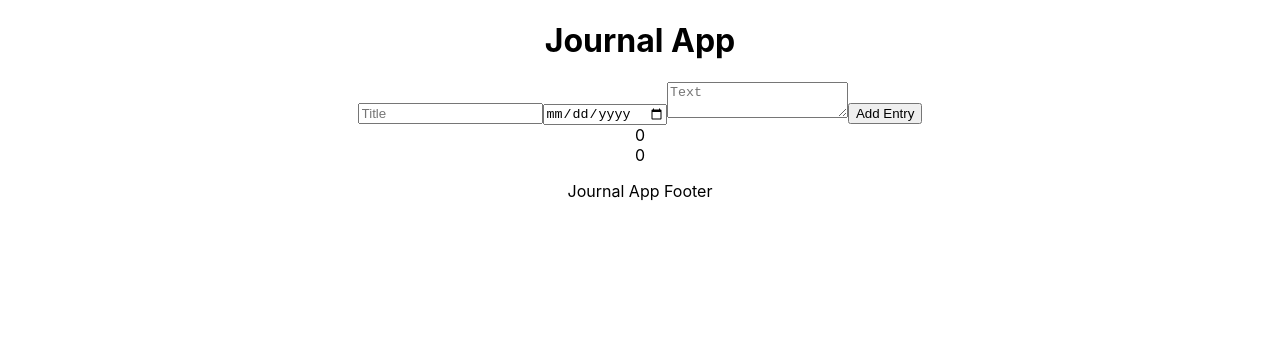
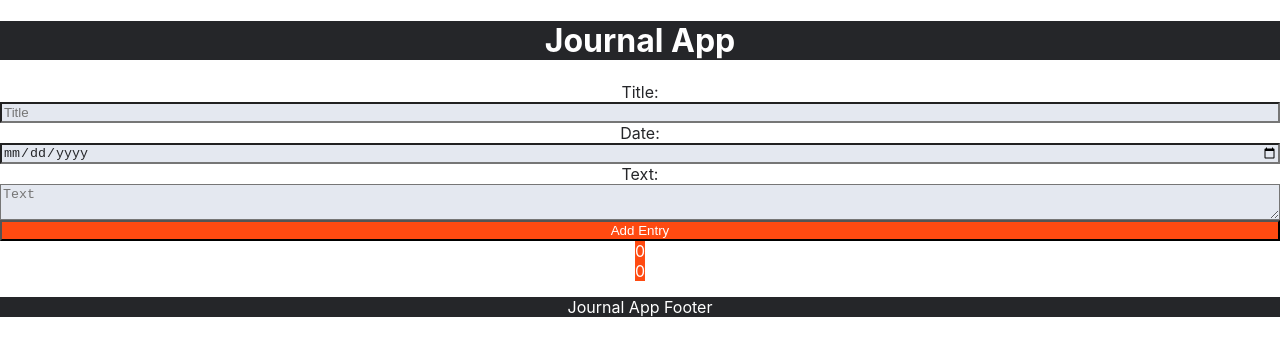
Before and after one commit to NAVSmith/journal, a React (Create React App) app: page / in a window 1280 px wide. Shown: the top 356 px of the page. Built offline with nearby package versions, Linux system fonts and the light colour scheme.

Commit message:
added class and some style (inline at the moment) to prepre for the components ; git pusj

```diff
--- a/src/App.js
+++ b/src/App.js
@@ -51,39 +51,50 @@ function App() {
   return (
     <Fragment>
      <div className="app">
-      <header className="App-header">
+      <header className="App-header" style={{ background: '#252629', color: '#ffffff' }}>
         <h1>Journal App</h1>
       </header>
       <main>
-        <section className="entry-form">
-          <form onSubmit={handleSubmit}>
+        <section className="entry-form" style={{ background: '#ffffff', color: '#252629' }}>
+        <form onSubmit={handleSubmit} style={{ display: 'flex', flexDirection: 'column' }}>
+          <label htmlFor="title">Title:</label>
           <input
             type="text"
+            id="title"
             placeholder="Title"
             value={title}
             onChange={handleTitleChange}
+            style={{ background: '#e4e8f0', color: '#252629' }}
           />
+          <label htmlFor="date">Date:</label>
           <input
             type="date"
+            id="date"
             placeholder="Date"
             value={date}
             onChange={handleDateChange}
+            style={{ background: '#e4e8f0', color: '#252629' }}
           />
+          <label htmlFor="text">Text:</label>
           <textarea
+            id="text"
             placeholder="Text"
             value={text}
             onChange={handleTextChange}
+            style={{ background: '#e4e8f0', color: '#252629' }}
           ></textarea>
-            <button type="submit">Add Entry</button>
+          <button type="submit" style={{ background: '#ff4a11', color: '#ffffff' }}>Add Entry</button>
           </form>
         </section>
-        <section className="entries-section">
+        <section className="entries-section" style={{ background: '#ffffff', color: '#252629' }}>
           <div className="tab-bar">
             <div className="tab">
-              <span className="badge">{entries.length}</span>
+              <span className="badge" style={{ background: '#ff4a11', color: '#ffffff' }}>{entries.length}</span>
             </div>
             <div className="tab">
-              <span className="badge">{entries.filter(entry => entry.favorite).length}</span>
+              <span className="badge" style={{ background: '#ff4a11', color: '#ffffff' }}>
+                {entries.filter(entry => entry.favorite).length}
+              </span>
             </div>
           </div>
           <ul className="entry-list">
@@ -92,7 +103,10 @@ function App() {
                 <h3>{entry.title}</h3>
                 <p>{entry.date}</p>
                 <p>{entry.text}</p>
-                <button onClick={() => handleFavoriteToggle(index)}>
+                <button
+                  onClick={() => handleFavoriteToggle(index)}
+                  style={{ background: '#ff4a11', color: '#ffffff' }}
+                >
                   {entry.favorite ? '⭐️' : '☆'}
                 </button>
               </li>
@@ -100,7 +114,7 @@ function App() {
           </ul>
         </section>
       </main>
-      <footer>
+      <footer style={{ background: '#252629', color: '#ffffff' }}>
         <p>Journal App Footer</p>
       </footer>
     </div>
```
Lines whose indentation alone changed are shown as unchanged.
